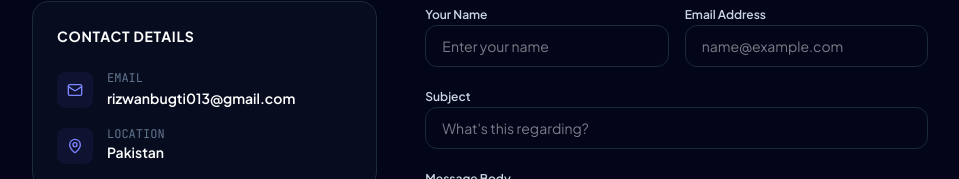
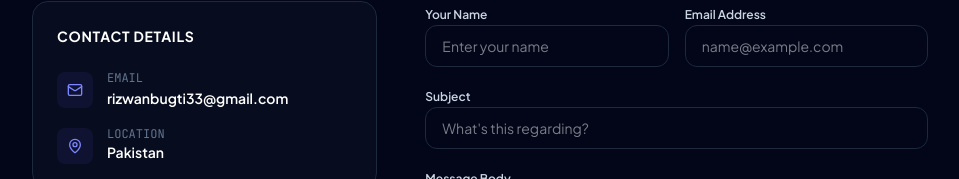
Before and after one commit to rizwanbugti384/RizwanBugti-portfolio-, a React (Vite) app: page / in a window 1280 px wide. Shown: the part 5874-6053 px from the top of the page, without its empty margins (160-1119 px from the left). Built offline with nearby package versions, Linux system fonts and the light colour scheme.

Commit message:
fix: update linkedin, github and email links

```diff
--- a/src/data.ts
+++ b/src/data.ts
@@ -5,10 +5,10 @@ export const personalData = {
   title: "Frontend & UI Developer",
   subTitle: "Building refined, high-performance web applications with clean, interactive designs and modern technologies.",
   aboutText: "I am a dedicated Frontend and UI Developer passionate about translating ideas into robust, aesthetically elegant web interfaces. Embracing modular structures, readable code, and clean layouts, I craft web applications that are as satisfying to use as they are under the hood. I specialize in the React ecosystem, Tailwind CSS, and TypeScript, and I am always looking for ways to push the boundaries of user experience design.",
-  email: "rizwanbugti013@gmail.com",
+  email: "rizwanbugti33@gmail.com",
   location: "Pakistan",
-  github: "https://github.com", // standard fallback
-  linkedin: "https://linkedin.com", // standard fallback
+  github: "https://github.com/rizwanbugti384",
+  linkedin: "https://www.linkedin.com/in/rizwanbugti",
   resumeUrl: "#",
   avatarUrl: "/rizwan.png",
 };
```
